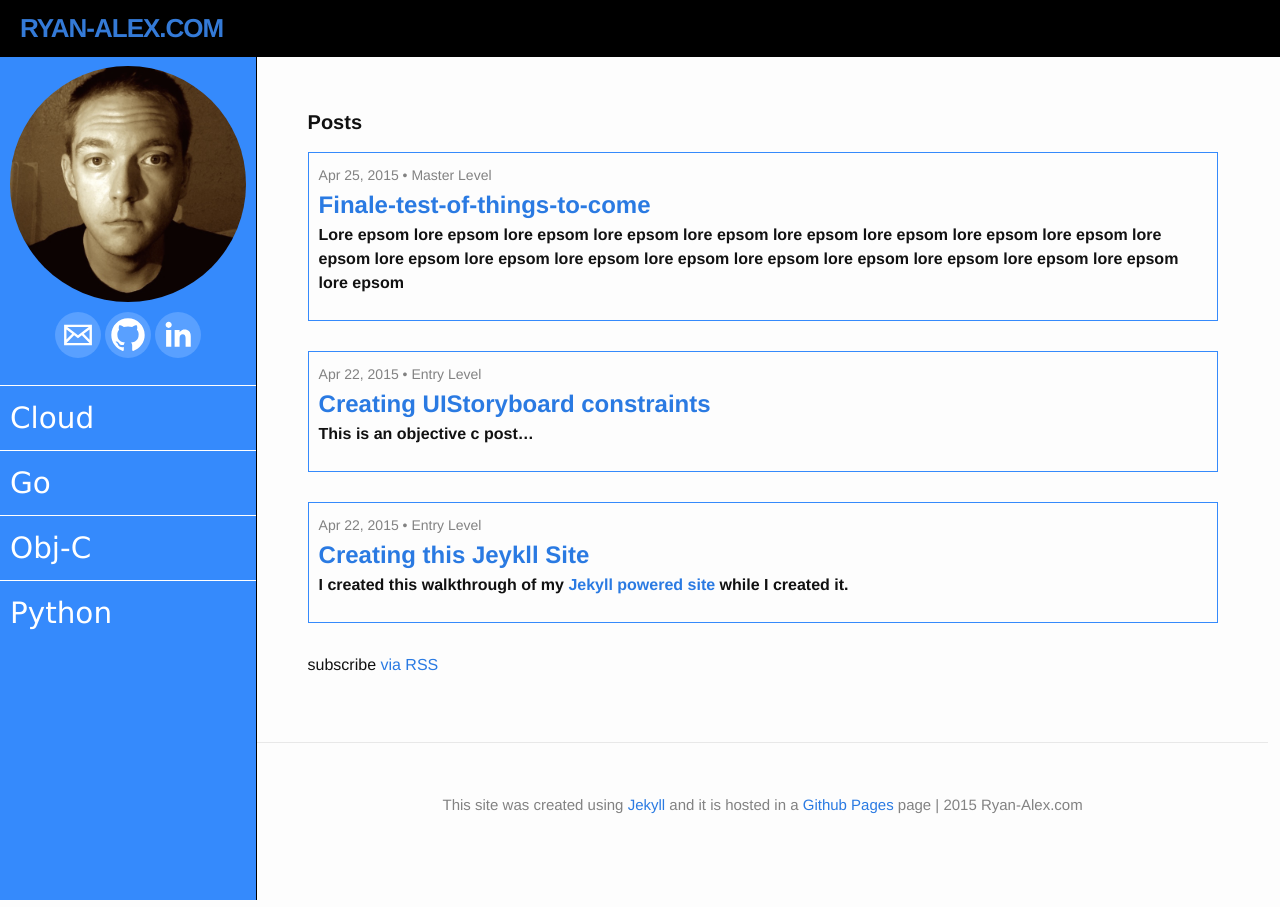
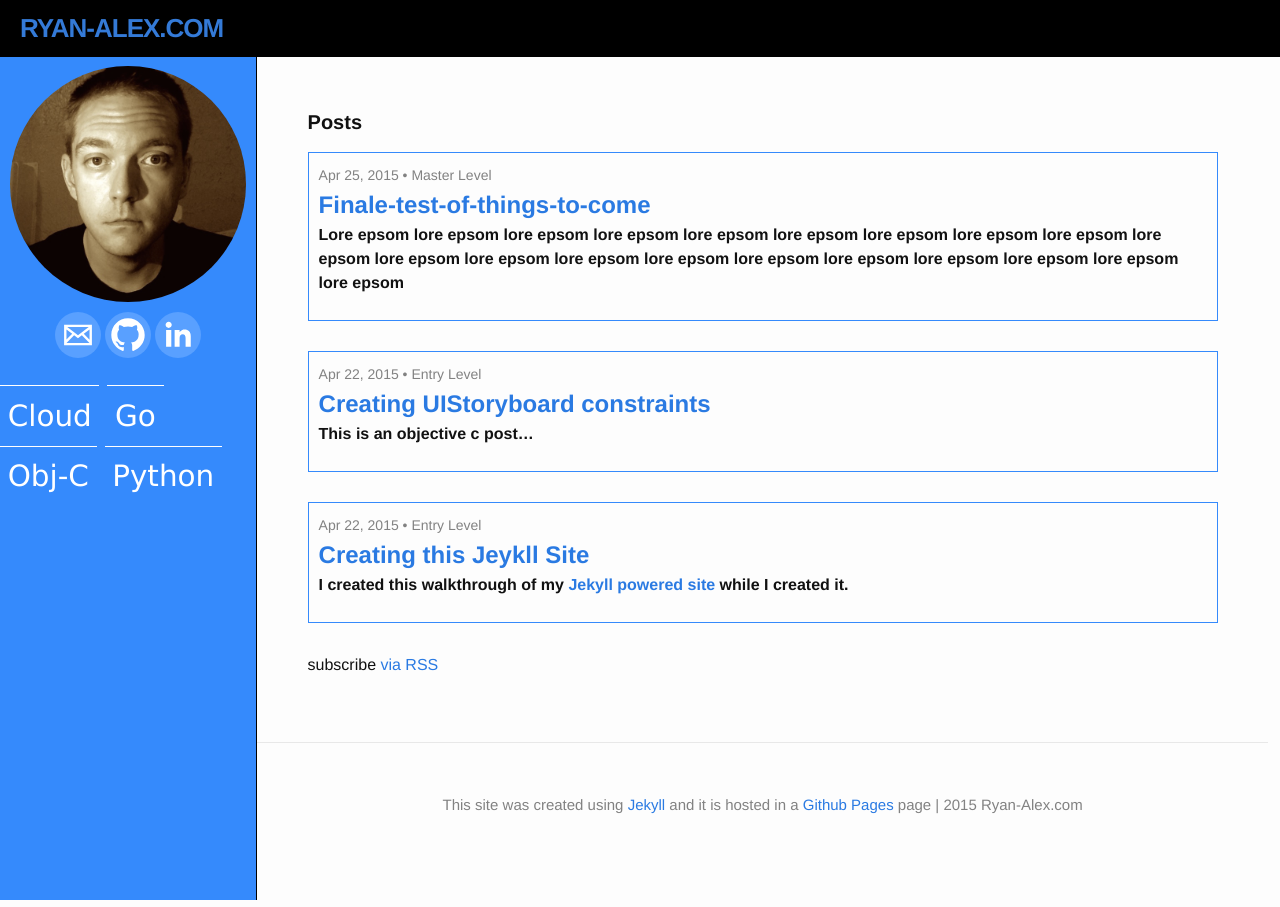
Before and after one commit to MrRyanAlexander/mrryanalexander.github.io, a Jekyll site: the page built from index.html, in a window 1280 px wide. Built offline with Jekyll 4.4.1, drawn with Linux system fonts in a browser that asks for light colours.

Commit message:
Updated Styles

```diff
--- a/_sass/_layout.scss
+++ b/_sass/_layout.scss
@@ -102,11 +102,14 @@
                 font-size: 25px;
 
                 @include media-query($on-palm) {
-                    display: inline-flex;
+                    border-top: 1px solid #FFFFFF;
+                    margin: 0px 20px 0px 20px;
                 }
 
                 > li {
-                    padding: 10px;
+
+                    display: inline-block;
+                    padding: 3%;
                     border-top: 1px solid #FFFFFF;
                     > a {
                         color: #FFFFFF;
@@ -123,10 +126,11 @@
                     &:nth-child(5) {
                         border-bottom: 1px solid #FFFFFF;
                         @include media-query($on-palm) {
-                            border-bottom: 0px;
+                          border-bottom: 0px;
                         }
                     }
                     @include media-query($on-palm) {
+                        border: 0px;
                         padding-top: 0px;
                     }
                 }
```
